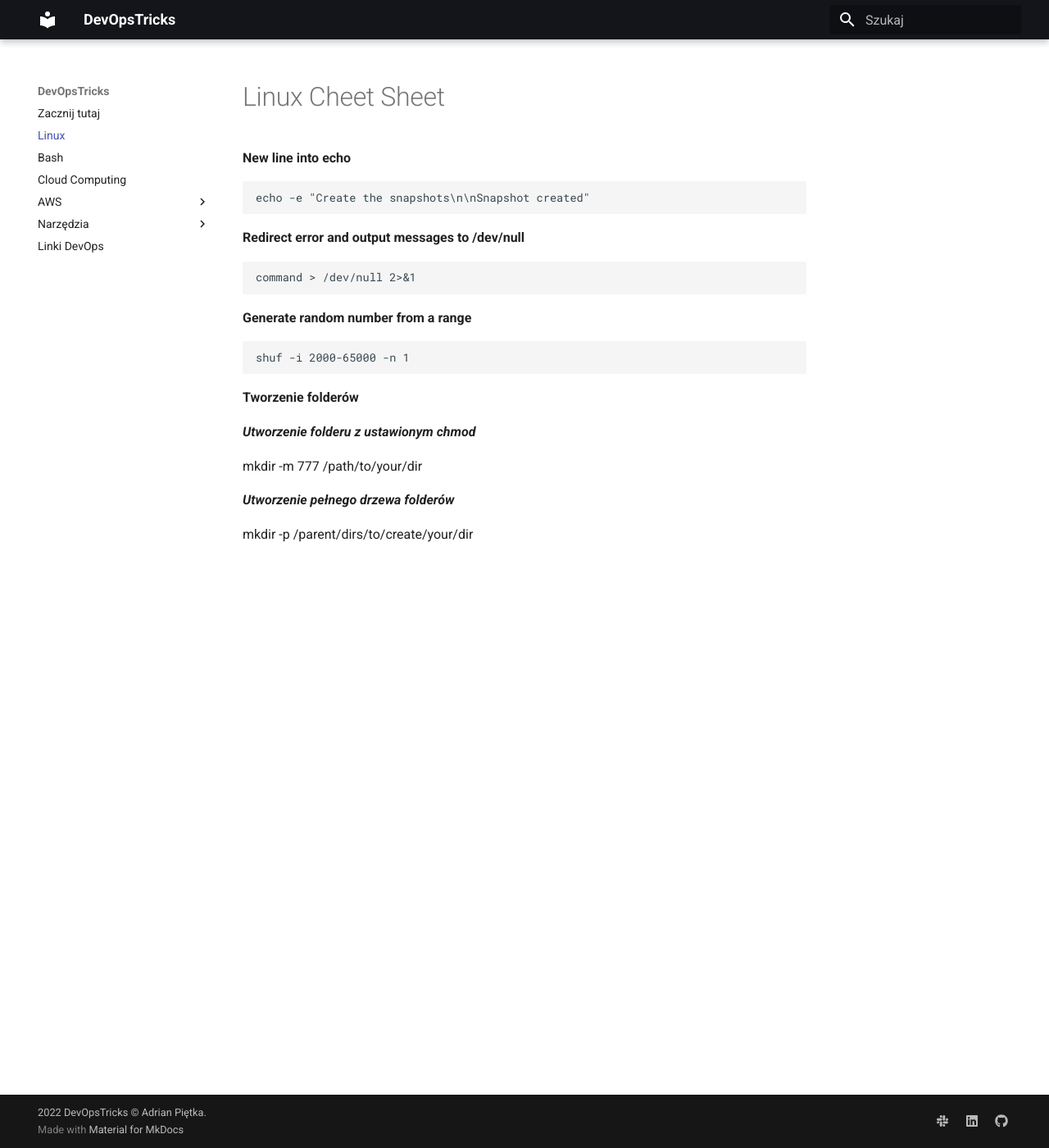
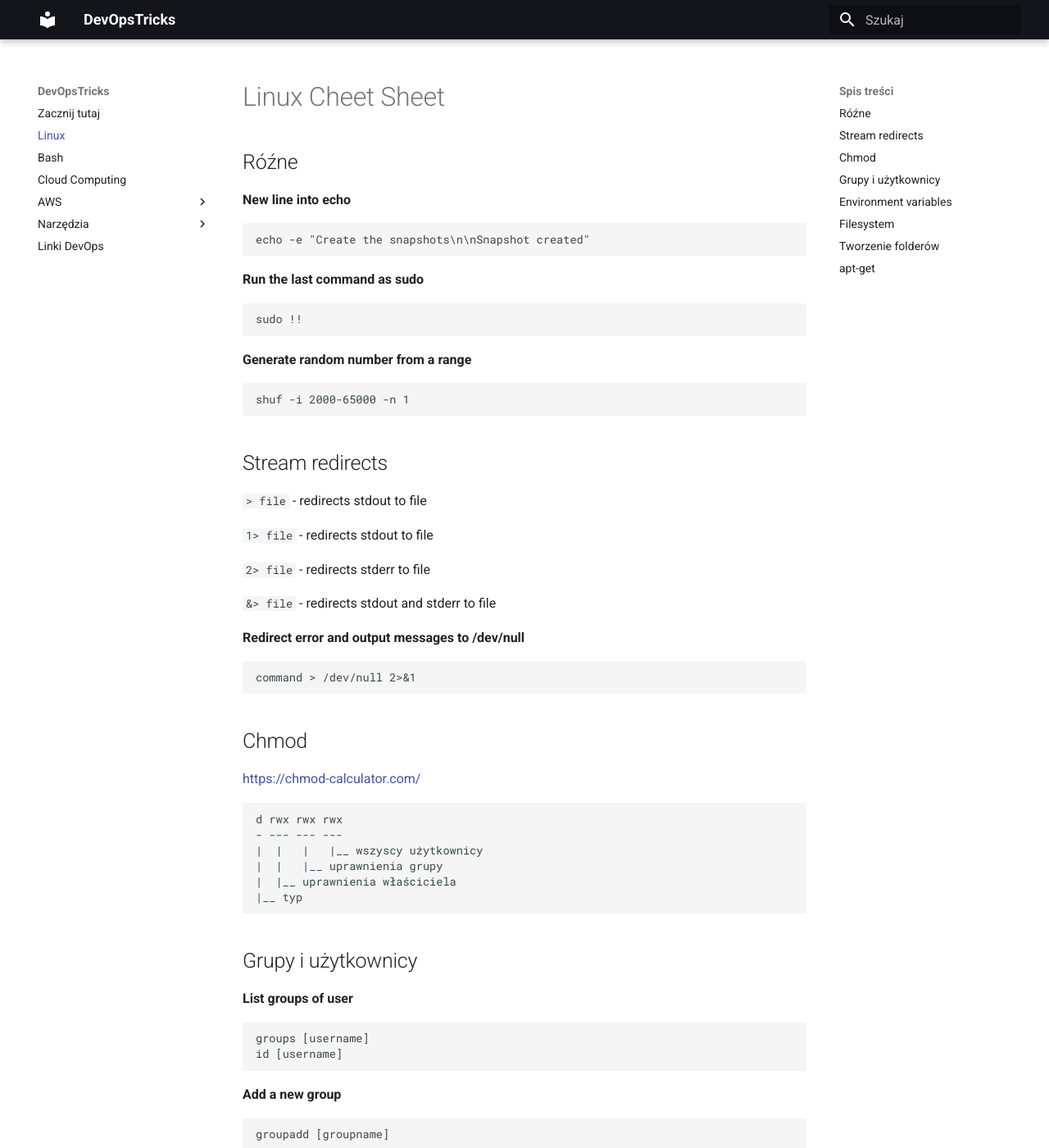
Before and after one commit to adrianpietka/devops-knowledge-base, an MkDocs documentation site: the page built from docs/linux-cheatsheet.md, in a window 1280 px wide and 1400 px high. Shown: the whole window at 82% size. Built offline with MkDocs 1.6.1 and Material for MkDocs 9.7.7, drawn with Linux system fonts in a browser that asks for light colours; some of the changed text lies outside the part shown.

Commit message:
Add Docker, Docker Compose and update Linux Cheat Sheet

````diff
--- a/docs/linux-cheatsheet.md
+++ b/docs/linux-cheatsheet.md
@@ -1,4 +1,6 @@
 # Linux Cheet Sheet
+
+## Róźne
 
 **New line into echo**
 
@@ -6,10 +8,10 @@
 echo -e "Create the snapshots\n\nSnapshot created"
 ```
 
-**Redirect error and output messages to /dev/null**
+**Run the last command as sudo**
 
 ```
-command > /dev/null 2>&1
+sudo !!
 ```
 
 **Generate random number from a range**
@@ -18,12 +20,120 @@ command > /dev/null 2>&1
 shuf -i 2000-65000 -n 1
 ```
 
-**Tworzenie folderów**
+## Stream redirects
+
+```> file``` - redirects stdout to file
+
+```1> file``` - redirects stdout to file
+
+```2> file``` - redirects stderr to file
+
+```&> file``` - redirects stdout and stderr to file
+
+**Redirect error and output messages to /dev/null**
+
+```
+command > /dev/null 2>&1
+```
+
+## Chmod
+
+https://chmod-calculator.com/
+
+```
+d rwx rwx rwx
+- --- --- ---
+|  |   |   |__ wszyscy użytkownicy
+|  |   |__ uprawnienia grupy
+|  |__ uprawnienia właściciela
+|__ typ
+```
+
+## Grupy i użytkownicy
+
+**List groups of user**
+
+```
+groups [username]
+id [username]
+```
+
+**Add a new group**
+
+```
+groupadd [groupname]
+```
+
+**Add user to sudoers**
+
+```
+sudo adduser <username> sudo
+```
+
+**Add an existing user to a group**
+
+```
+usermod -a -G [groupname] [username]
+```
+
+**Change ownership and group of directory**
+
+```
+chown -R username:group directory
+```
+
+## Environment variables
+
+```bash
+export ENV_NAME=value
+echo $ENV_NAME
+printenv
+```
+
+## Filesystem
+
+**Find number of files in folder and sub folders**
+
+```
+find . -type f | wc -l
+
+29360
+
+tree . | tail -1
+
+3556 directories, 28009 files
+```
+
+**Faster creating backup of file**
+
+```
+cp config.cfg{,.bak}
+```
+
+**Create or update a symlink**
+
+```
+ln -sf /path/to/file /path/to/symlink
+```
+
+## Tworzenie folderów
 
 ***Utworzenie folderu z ustawionym chmod***
 
+```
 mkdir -m 777 /path/to/your/dir
+```
 
 ***Utworzenie pełnego drzewa folderów***
 
+```
 mkdir -p /parent/dirs/to/create/your/dir
+```
+
+## apt-get
+
+**Check the version before install packages using apt-get**
+
+```
+apt-cache policy <package-name>
+```
--- a/mkdocs.yml
+++ b/mkdocs.yml
@@ -56,6 +56,8 @@ nav:
   - SES - Amazon Simple Email Service: aws/ses.md
   - SQS - Amazon Simple Queue Service: aws/sqs.md
 - Narzędzia:
+  - Docker: narzedzia/docker.md
+  - Docker Compose: narzedzia/docker-compose.md
   - Iptables: narzedzia/iptables.md
   - Kubernetes: narzedzia/kubernetes.md
   - Klucze prywatne / publiczne: narzedzia/ssh.md
````
Also changed, not shown: docs/narzedzia/docker-compose.md (added, +17 -0 lines), docs/narzedzia/docker.md (added, +31 -0 lines), docs/narzedzia/keys.md (+6 -0 lines).
